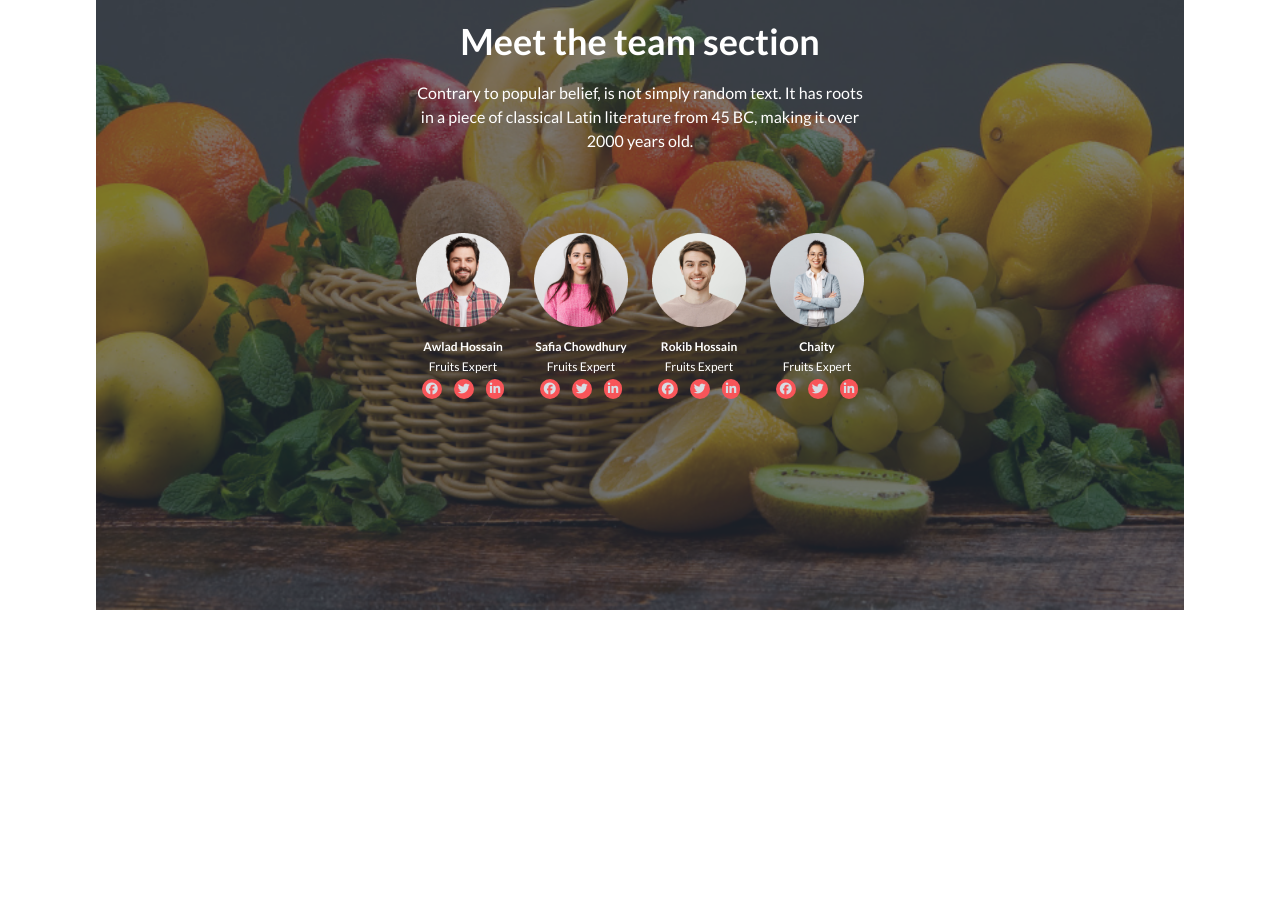
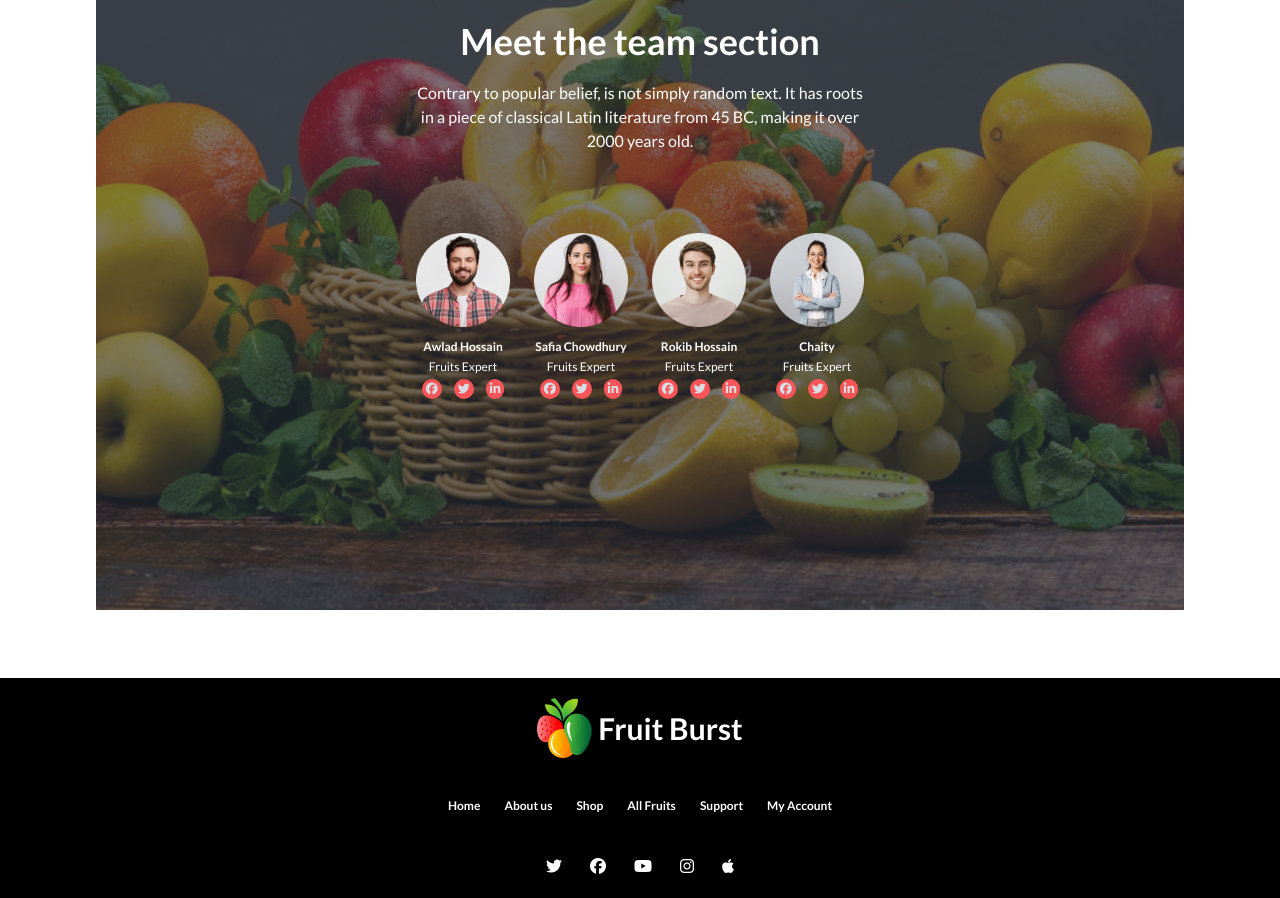
Before and after one commit to muna564/assignment-3, a plain HTML site: page index.html in a window 1280 px wide. Shown: the part 2080-2978 px from the top of the page. Before the commit the page ends 2750 px from the top, so only its background shows below. Drawn offline with nearby package versions, Linux system fonts and the light colour scheme.

Commit message:
added the footer section

```diff
--- a/index.html
+++ b/index.html
@@ -513,6 +513,40 @@
         </div>
       </section>
     </main>
-    <footer></footer>
+    <footer class="bg-black">
+      <div class="min-h-[50px] max-w-6xl mt-12 mx-auto mb-0 p-5">
+        <div class="flex justify-center items-center gap-1.5 mb-5">
+          <img src="./images/logo.png" alt="" />
+          <p class="text-3xl font-bold text-white">Fruit Burst</p>
+        </div>
+        <div
+          class="flex justify-center items-center gap-6 my-10 mx-0 text-xs font-semibold text-white"
+        >
+          <p>Home</p>
+          <p>About us</p>
+          <p>Shop</p>
+          <p>All Fruits</p>
+          <p>Support</p>
+          <p>My Account</p>
+        </div>
+        <div class="flex justify-center items-center gap-7 texl-xl text-white">
+          <span>
+            <i class="fa-brands fa-twitter"></i>
+          </span>
+          <span>
+            <i class="fa-brands fa-facebook"></i>
+          </span>
+          <span>
+            <i class="fa-brands fa-youtube"></i>
+          </span>
+          <span>
+            <i class="fa-brands fa-instagram"></i>
+          </span>
+          <span>
+            <i class="fa-brands fa-apple"></i>
+          </span>
+        </div>
+      </div>
+    </footer>
   </body>
 </html>
```
